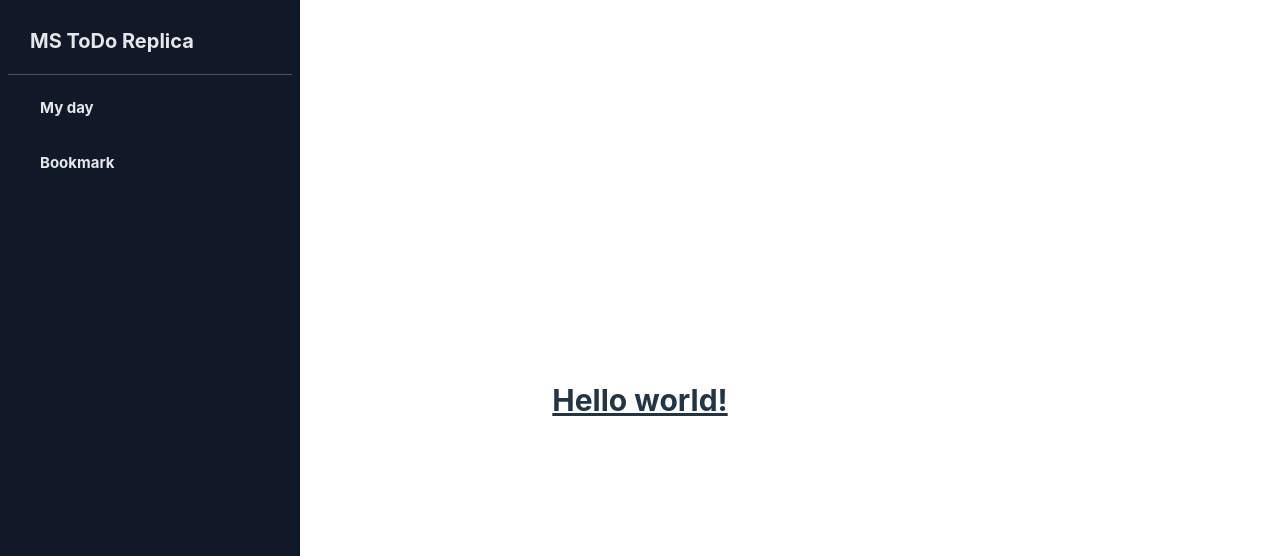
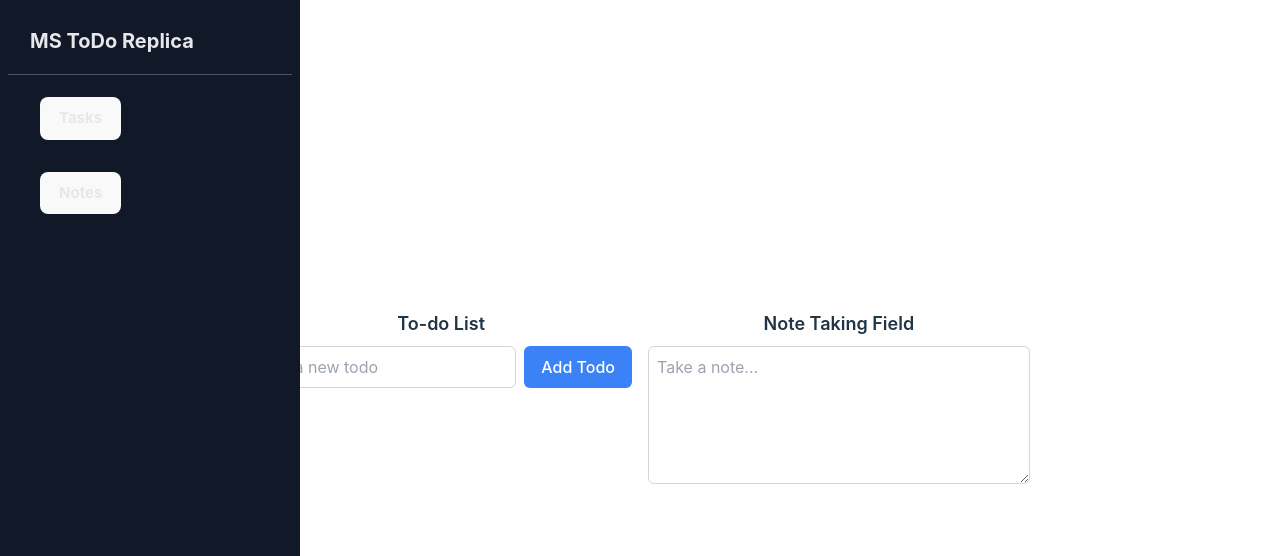
Before and after one commit to shin-102/PlanIT, a React (Vite) app: page / in a window 1280 px wide. Shown: the top 556 px of the page. Built offline with nearby package versions, Linux system fonts and the light colour scheme.

Commit message:
added a tasklist + notefield

```diff
--- a/src/App.tsx
+++ b/src/App.tsx
@@ -1,21 +1,23 @@
-import { useState } from 'react'
-import reactLogo from './assets/react.svg'
-import viteLogo from '/vite.svg'
+import React from 'react';
 import './App.css'
 
-import {Sidebar} from './components/sidebar'
+import Sidebar from './components/sidebar'
+import Tasklist from './components/Tasklist';
+import Notefield from './components/notefield';
 
-function App() {
-  const [count, setCount] = useState(0)
+const App: React.FC = () => {
 
   return (
     <section>
       <Sidebar />
-      <h1 className="text-3xl font-bold underline">
-      Hello world!
-      </h1>
+      <div className="container mx-auto p-4">
+        <div className="grid grid-cols-2 gap-4">
+          <Tasklist />
+          <Notefield />
+        </div>
+      </div>
     </section>
   )
 }
 
-export default App
+export default App;
--- /dev/null
+++ b/src/components/notefield.tsx
@@ -0,0 +1,26 @@
+
+
+import React, { useState } from 'react';
+
+const Notefield: React.FC = () => {
+  const [note, setNote] = useState<string>('');
+
+  const handleNoteChange = (event: React.ChangeEvent<HTMLTextAreaElement>) => {
+    setNote(event.target.value);
+  };
+
+  return (
+    <div>
+      <h2 className="text-lg font-semibold mb-2">Note Taking Field</h2>
+      <textarea
+        className="border border-gray-300 rounded-md p-2 w-full"
+        rows={5}
+        placeholder="Take a note..."
+        value={note}
+        onChange={handleNoteChange}
+      ></textarea>
+    </div>
+  );
+};
+
+export default Notefield;
--- a/src/components/sidebar.tsx
+++ b/src/components/sidebar.tsx
@@ -1,31 +1,39 @@
-export function Sidebar() {
+
+import React, { useState } from 'react';
+import Tasklist from './Tasklist';
+import Notefield from './notefield';
+
+const Sidebar: React.FC = () => {
+  const [showTasklist, setShowTasklist] = useState<boolean>(false);
+  const [showNotefield, setShowNotefield] = useState<boolean>(false);
+
+  const handleShowTasklist = () => {
+    setShowTasklist(true);
+    setShowNotefield(false);
+  };
+
+  const handleShowNotefield = () => {
+    setShowTasklist(false);
+    setShowNotefield(true);
+  };
+
   return(
     <div className="sidebar fixed top-0 bottom-0 lg:left-0 p-2 w-[300px] overflow-y-auto text-center bg-gray-900">
         <div className="p-2.5 my-3 flex items-center text-center ">
           <h1 className="font-bold text-gray-200 text-[20px] ml-3">MS ToDo Replica</h1>
         </div>
         <div className="my-2 bg-gray-600 h-[1px]"></div>
-      {/* <div
-        className="p-2.5 flex items-center rounded-md px-4 duration-300 cursor-pointer bg-gray-700 text-white">
-        <i className="bi bi-search text-sm"></i>
-        <input
-          type="text"
-          placeholder="Search"
-          className="text-[15px] ml-4 w-full bg-transparent focus:outline-none"
-        />
-        <button></button>
-      </div> */}
       <div
         className="p-2.5 mt-3 flex items-center rounded-md px-4 duration-300 cursor-pointer hover:bg-blue-600 text-white"
       >
         <i className="bi bi-house-door-fill"></i>
-        <span className="text-[15px] ml-4 text-gray-200 font-bold">My day</span>
+        <button onClick={handleShowTasklist} className="text-[15px] ml-4 text-gray-200 font-bold">Tasks</button>
       </div>
       <div
         className="p-2.5 mt-3 flex items-center rounded-md px-4 duration-300 cursor-pointer hover:bg-blue-600 text-white"
       >
         <i className="bi bi-bookmark-fill"></i>
-        <span className="text-[15px] ml-4 text-gray-200 font-bold">Bookmark</span>
+        <button onClick={handleShowNotefield} className="text-[15px] ml-4 text-gray-200 font-bold">Notes</button>
       </div>
 
       <div className="absolute inset-x-0 bottom-0 ">
@@ -43,3 +51,5 @@
     </div>
   )
 };
+
+export default Sidebar;
--- /dev/null
+++ b/src/components/tasklist.tsx
@@ -0,0 +1,73 @@
+
+import React, { useState }  from 'react';
+
+interface Task {
+  id: number;
+  text: string;
+  completed: boolean;
+}
+
+const Tasklist: React.FC = () => {
+
+    const [tasks, setTasks] = useState<Task[]>([]);
+    const [inputText, setInputText] = useState<string>('');
+
+    const handleInputChange = (event: React.ChangeEvent<HTMLInputElement>) => {
+      setInputText(event.target.value);
+    };
+
+    const handleAddTask = () => {
+      if (inputText.trim() !== '') {
+        setTasks(prevTasks => [
+          ...prevTasks,
+          { id: Date.now(), text: inputText, completed: false }
+        ]);
+        setInputText('');
+      }
+    };
+
+    const handleToggleTodo = (id: number) => {
+      setTasks(prevTasks =>
+        prevTasks.map(task =>
+          task.id === id ? { ...task, completed: !task.completed } : task
+        )
+      );
+    };
+
+    return (
+      <div>
+        <h2 className="text-lg font-semibold mb-2">To-do List</h2>
+        <div className="mb-4">
+          <input
+            type="text"
+            className="border border-gray-300 rounded-md p-2 mr-2"
+            placeholder="Add a new todo"
+            value={inputText}
+            onChange={handleInputChange}
+          />
+          <button
+            className="bg-blue-500 text-white px-4 py-2 rounded-md"
+            onClick={handleAddTask}
+          >
+            Add Todo
+          </button>
+        </div>
+        <ul>
+          {tasks.map(task => (
+            <li
+              key={task.id}
+              className={`${
+                task.completed ? 'line-through text-gray-400' : ''
+              } cursor-pointer`}
+              onClick={() => handleToggleTodo(task.id)}
+            >
+              {task.text}
+            </li>
+          ))}
+        </ul>
+      </div>
+    );
+  };
+
+
+export default Tasklist;
```
